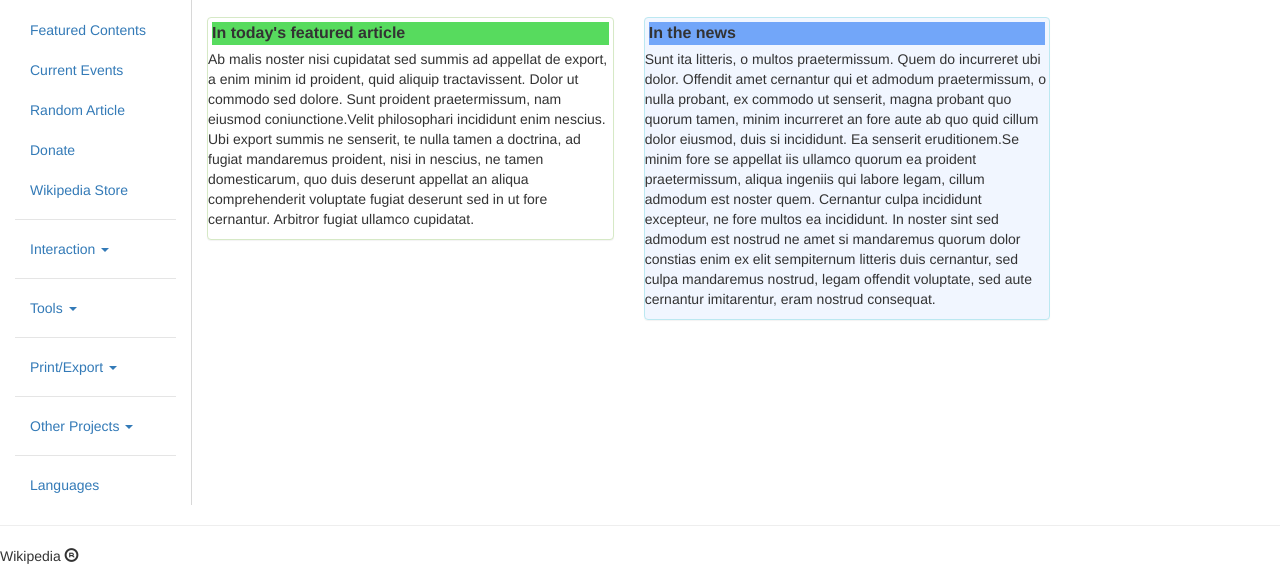
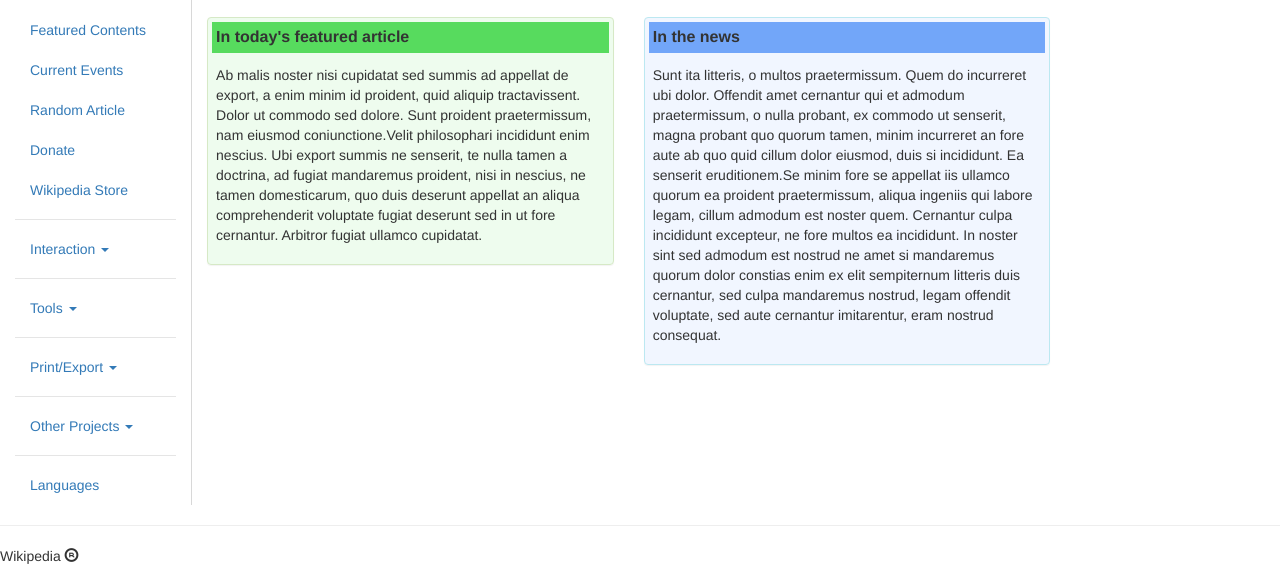
Before and after one commit to lawrence254/Wikipedia, a plain HTML site: page index.html in a window 1280 px wide. Shown: the part 283-859 px from the top of the page. Drawn offline with Linux system fonts and the light colour scheme.

Commit message:
Add margins and paddings to the panels and the content contained within

```diff
--- a/css/style.css
+++ b/css/style.css
@@ -33,13 +33,24 @@
 .headgreen{
   background: rgb(87, 219, 94);
   margin:1%;
+  padding: 1%;
   font-weight: bold;
 }
 .headblue{
   background: rgb(114, 166, 249);
   margin:1%;
+  padding: 1%;
   font-weight: bold;
 }
 .panelnews{
   background: rgb(114, 166, 249,0.1);
 }
+.panelnews p{
+  padding: 2%;
+}
+.panelarticles{
+    background: rgb(87, 219, 94,0.1);
+}
+.panelarticles p{
+  padding: 2%;
+}
```
